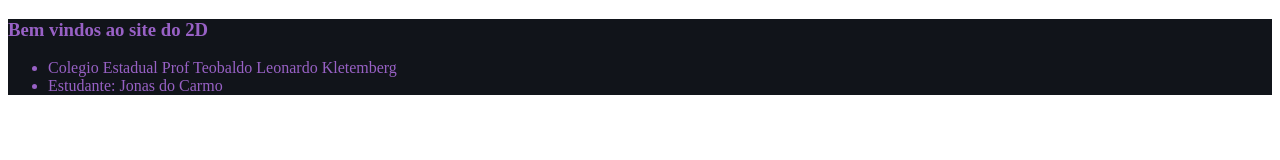
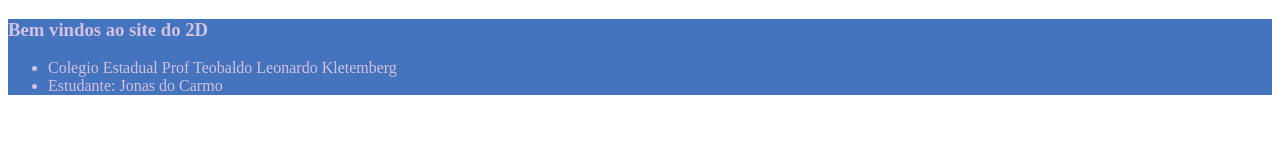
Before and after one commit to jonas02020/pagina-2D, a plain HTML site: page index.html in a window 1280 px wide. Drawn offline with Linux system fonts and the light colour scheme.

Commit message:
Add files via upload
mexi o1

```diff
--- a/style.css
+++ b/style.css
@@ -1,4 +1,4 @@
 header {
-    background-color: #11141a;
-    color: rgb(152, 97, 197);
+    background-color: #4474bd;
+    color: rgb(211, 192, 226);
 }
```
